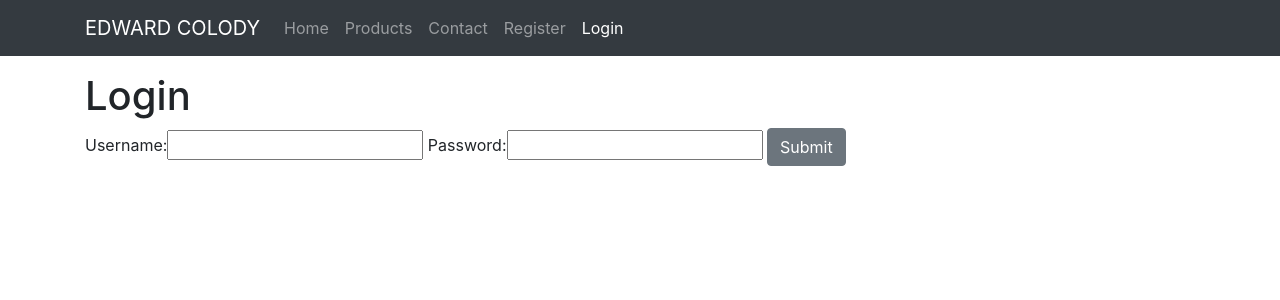
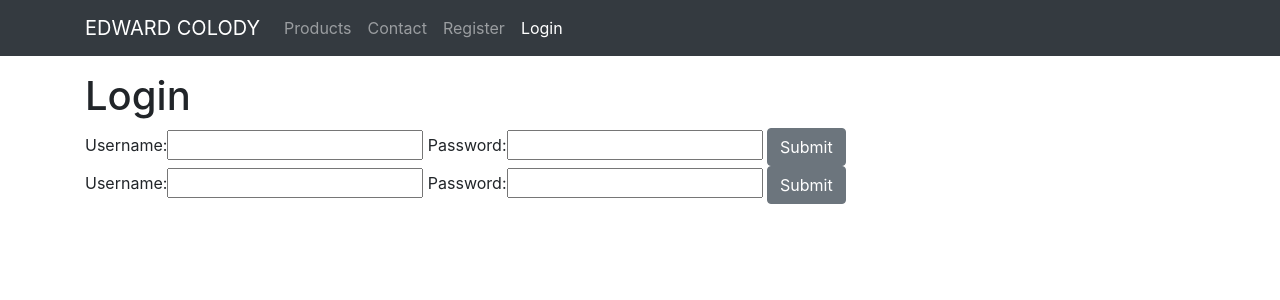
Before and after one commit to edward-kolodziejski/Portfolio_Pytkrk2, a Django app: page /login/ in a window 1280 px wide. Shown: the top 300 px of the page. Run offline with Django 3.2, Linux system fonts and the light colour scheme; some libraries are stand-ins or nearby versions.

Commit message:
submit login and register, navbar updated

```diff
--- a/src/templates/auth/login.html
+++ b/src/templates/auth/login.html
@@ -3,6 +3,12 @@
 {% block content %}
 <h1>Login</h1>
 <form method='POST'>
+   {% csrf_token %}
+                        {{  form  }}
+                        <button type='submit' class='btn btn-secondary'>
+                            Submit
+                        </button>
+                    </form>
     {% csrf_token %}
     {{  form  }}
     <button type='submit' class='btn btn-secondary'>
--- a/src/templates/auth/register.html
+++ b/src/templates/auth/register.html
@@ -3,6 +3,12 @@
 {% block content %}
 <h1>Register</h1>
 <form method='POST'>
+ {% csrf_token %}
+                        {{  form  }}
+                        <button type='submit' class='btn btn-secondary'>
+                            Submit
+                        </button>
+                    </form>
     {% csrf_token %}
     {{  form  }}
     <button type='submit' class='btn btn-secondary'>
--- a/src/templates/base/navbar.html
+++ b/src/templates/base/navbar.html
@@ -17,9 +17,9 @@
 
   <div class="collapse navbar-collapse" id="navbarSupportedContent">
     <ul class="navbar-nav mr-auto">
-      <li class="nav-item {% if request.path == home_url %}active{% endif %}">
+      {% comment %} <li class="nav-item {% if request.path == home_url %}active{% endif %}">
         <a class="nav-link" href="{{ home_url }}">Home <span class="sr-only">(current)</span></a>
-      </li>
+      </li> {% endcomment %}
       <li class="nav-item {% if request.path == product_list_url %}active{% endif %}">
         <a class="nav-link" href="{{ product_list_url }}">Products</a>
       </li>
```
